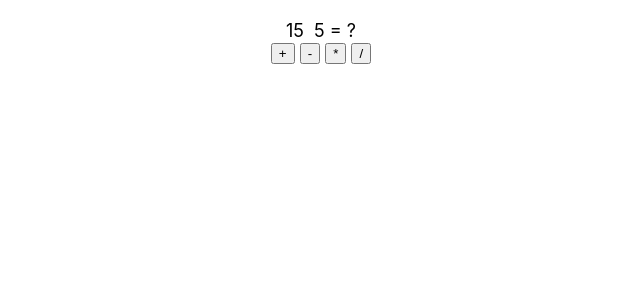
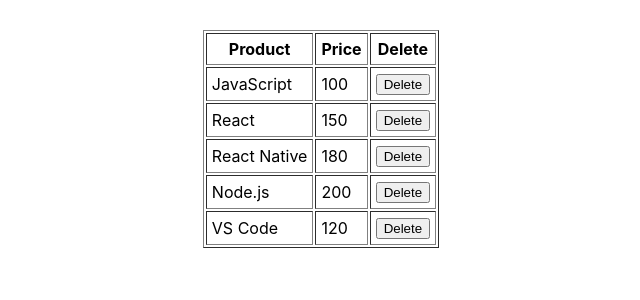
Before and after one commit to Bestzaxd/app1, a React (Create React App) app: page / in a window 1280 px wide. Shown: the top 300 px of the page, without its empty margins (319-959 px from the left). Built offline with nearby package versions, Linux system fonts and the light colour scheme.

Commit message:
Refs-Array
Refs-Array

```diff
--- a/src/App.js
+++ b/src/App.js
@@ -1,6 +1,6 @@
-import React from 'react'
-import RefsFunc from './refs-func';
+//import React from 'react'
+import RefsArray from './refs-array';
 
 export default function App(){
-   return <RefsFunc/>
+   return <RefsArray/>
 }
--- /dev/null
+++ b/src/refs-array.js
@@ -0,0 +1,46 @@
+import React from "react";
+
+export default function RefsArray(){
+    const table =React.useRef()
+    const tr = React.useRef([])
+
+    const data = [
+        ['JavaScript', 100],
+        ['React', 150],
+        ['React Native', 180],
+        ['Node.js', 200],
+        ['VS Code', 120]
+    ]
+    const onClickButton = (i) => {
+        const index = tr.current[i].rowIndex
+        table.current.deleteRow(index)
+        }
+    const onMouseOverRow = (i) => {
+        tr.current[i].style.backgroundColor = 'yellow'
+    }
+    const onMouseOutRow = (i) => {
+        tr.current[i].style.backgroundColor = 'white'
+    }
+    const tableStyles = { margin: 'auto', marginTop: 30 }
+    return (
+        <table ref={table} border="1" cellPadding={5} style={tableStyles} >
+        <tr><th>Product</th><th>Price</th><th>Delete</th></tr>
+        {
+    data.map((item, i) => {
+        return (
+            <tr ref={el => tr.current[i] = el}
+                onMouseOver={() => onMouseOverRow(i)}
+                onMouseOut={() => onMouseOutRow(i)}
+            >
+                <td>{item[0]}</td>
+                <td>{item[1]}</td>
+                <td><button onClick={() => onClickButton(i)}>
+                Delete</button></td>
+            </tr>
+        )
+    })
+}
+        </table>
+        )
+
+}
--- a/src/refs-func.js
+++ b/src/refs-func.js
@@ -17,7 +17,7 @@
     return (
         <div style={{ textAlign: 'center', marginTop: 20, fontSize: 18 }}>
         <span ref={num1}>15</span>&nbsp;
-        <span ref={operator}></span>&nbsp;
+        <span ref={operator}>?</span>&nbsp;
         <span ref={num2}>5</span>&nbsp;
         <span>=</span>&nbsp;
         <span ref={result}>?</span>
```
